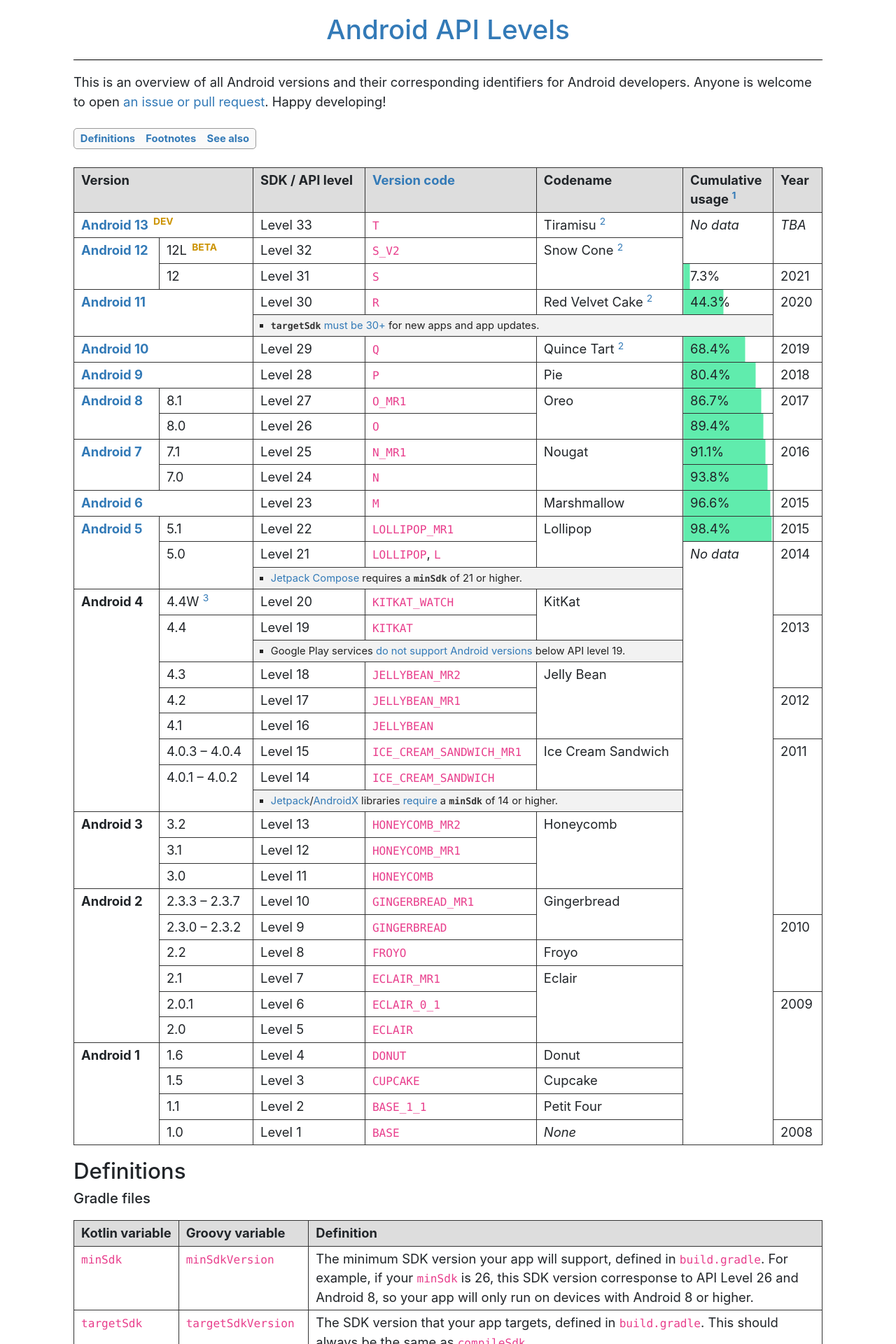
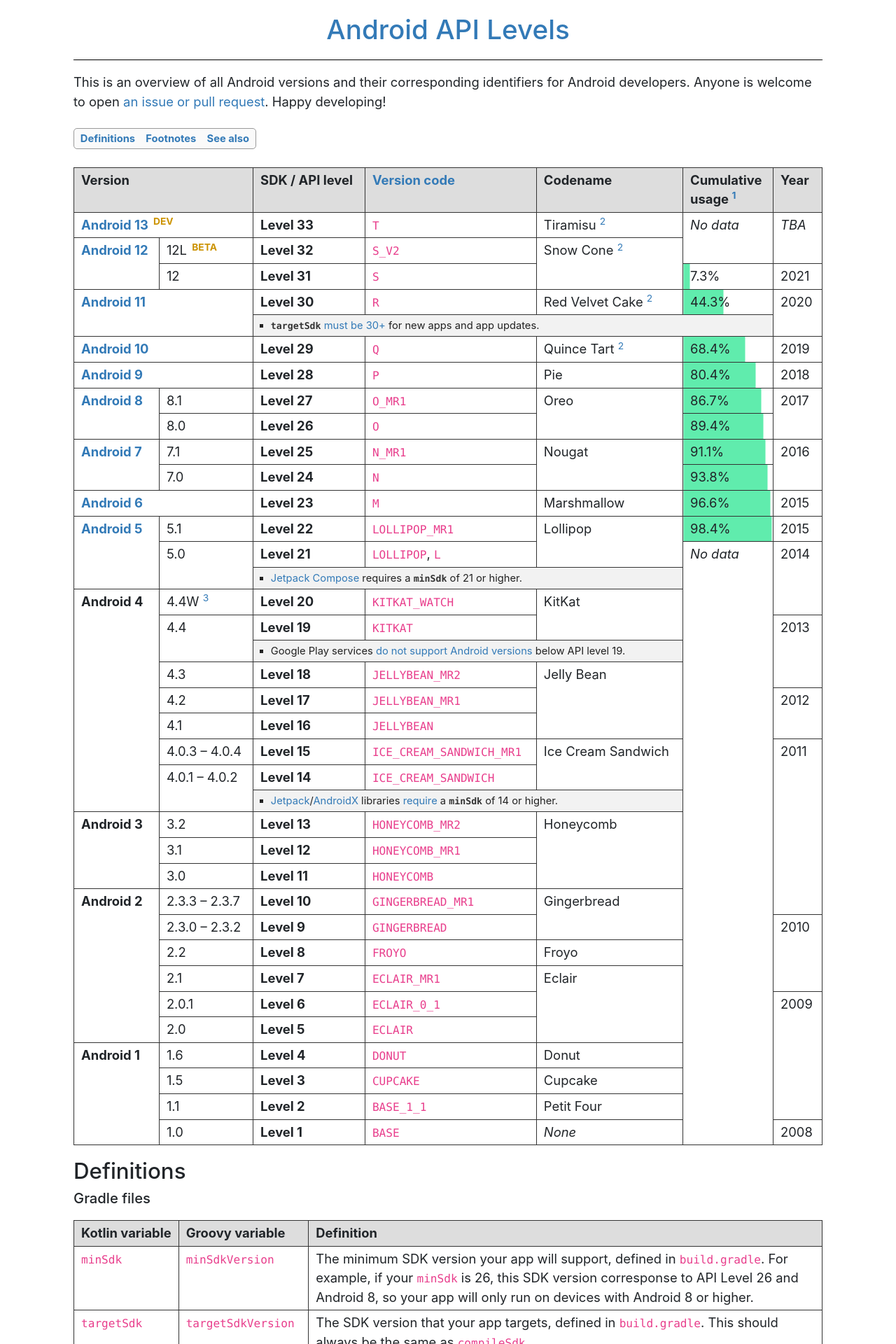
Before and after one commit to ebelinski/apilevels, a Jekyll site: the page built from index.md, in a window 1280 px wide. Shown: the top 1920 px of the page at 70% size. Built offline with Jekyll 4.4.1, drawn with Linux system fonts in a browser that asks for light colours; comment, search, counter and statistics services are not loaded.

Commit message:
Made levels bold.

```diff
--- a/css/main.scss
+++ b/css/main.scss
@@ -176,6 +176,10 @@
   margin-left: 3px;
 }
 
+.level {
+  font-weight: bold;
+}
+
 .table-notes {
   ul {
     margin: 0em;
--- a/index.md
+++ b/index.md
@@ -29,7 +29,7 @@
     <td colspan="2">
       <b><a href="https://developer.android.com/about/versions/13">Android 13</a></b> <sup class="beta">DEV</sup>
     </td>
-    <td>Level 33</td>
+    <td class="level">Level 33</td>
     <td><code>T</code></td>
     <td>
       Tiramisu
@@ -46,7 +46,7 @@
     <td>
       12L <sup class="beta">BETA</sup>
     </td>
-    <td>Level 32</td>
+    <td class="level">Level 32</td>
     <td><code>S_V2</code></td>
     <td rowspan="2">
       Snow Cone
@@ -56,7 +56,7 @@
 
   <tr>
     <td>12</td>
-    <td>Level 31</td>
+    <td class="level">Level 31</td>
     <td><code>S</code></td>
     {% include progress-cell.html percentage=7.3 %}
     <td>2021</td>
@@ -66,7 +66,7 @@
     <td rowspan="2" colspan="2">
       <b><a href="https://developer.android.com/about/versions/11">Android 11</a></b>
     </td>
-    <td>Level 30</td>
+    <td class="level">Level 30</td>
     <td><code>R</code></td>
     <td>
       Red Velvet Cake
@@ -85,7 +85,7 @@
     <td colspan="2">
       <b><a href="https://developer.android.com/about/versions/10">Android 10</a></b>
     </td>
-    <td>Level 29</td>
+    <td class="level">Level 29</td>
     <td><code>Q</code></td>
     <td>
       Quince Tart
@@ -99,7 +99,7 @@
     <td colspan="2">
       <b><a href="https://developer.android.com/about/versions/pie">Android 9</a></b>
     </td>
-    <td>Level 28</td>
+    <td class="level">Level 28</td>
     <td><code>P</code></td>
     <td>Pie</td>
     {% include progress-cell.html percentage=80.4 %}
@@ -111,7 +111,7 @@
       <b><a href="https://developer.android.com/about/versions/oreo">Android 8</a></b>
     </td>
     <td>8.1</td>
-    <td>Level 27</td>
+    <td class="level">Level 27</td>
     <td><code>O_MR1</code></td>
     <td rowspan="2">Oreo</td>
     {% include progress-cell.html percentage=86.7 %}
@@ -119,7 +119,7 @@
   </tr>
   <tr>
     <td>8.0</td>
-    <td>Level 26</td>
+    <td class="level">Level 26</td>
     <td><code>O</code></td>
     {% include progress-cell.html percentage=89.4 %}
   </tr>
@@ -129,7 +129,7 @@
       <b><a href="https://developer.android.com/about/versions/nougat">Android 7</a></b>
     </td>
     <td>7.1</td>
-    <td>Level 25</td>
+    <td class="level">Level 25</td>
     <td><code>N_MR1</code></td>
     <td rowspan="2">Nougat</td>
     {% include progress-cell.html percentage=91.1 %}
@@ -137,7 +137,7 @@
   </tr>
   <tr>
     <td>7.0</td>
-    <td>Level 24</td>
+    <td class="level">Level 24</td>
     <td><code>N</code></td>
     {% include progress-cell.html percentage=93.8 %}
   </tr>
@@ -146,7 +146,7 @@
     <td colspan="2">
       <b><a href="https://developer.android.com/about/versions/marshmallow">Android 6</a></b>
     </td>
-    <td>Level 23</td>
+    <td class="level">Level 23</td>
     <td><code>M</code></td>
     <td>Marshmallow</td>
     {% include progress-cell.html percentage=96.6 %}
@@ -158,7 +158,7 @@
       <b><a href="https://developer.android.com/about/versions/lollipop">Android 5</a></b>
     </td>
     <td>5.1</td>
-    <td>Level 22</td>
+    <td class="level">Level 22</td>
     <td><code>LOLLIPOP_MR1</code></td>
     <td rowspan="2">Lollipop</td>
     {% include progress-cell.html percentage=98.4 %}
@@ -166,7 +166,7 @@
   </tr>
   <tr>
     <td rowspan="2">5.0</td>
-    <td>Level 21</td>
+    <td class="level">Level 21</td>
     <td><code>LOLLIPOP</code>, <code>L</code></td>
     <td rowspan="24"><i>No data</i></td>
     <td rowspan="3">2014</td>
@@ -182,13 +182,13 @@
     <td>
       4.4W <sup id="fnref:3"><a href="#fn:3" class="footnote">3</a></sup>
     </td>
-    <td>Level 20</td>
+    <td class="level">Level 20</td>
     <td><code>KITKAT_WATCH</code></td>
     <td rowspan="2">KitKat</td>
   </tr>
   <tr>
     <td rowspan="2">4.4</td>
-    <td>Level 19</td>
+    <td class="level">Level 19</td>
     <td><code>KITKAT</code></td>
     <td rowspan="3">2013</td>
   </tr>
@@ -199,31 +199,31 @@
   </td></tr>
   <tr>
     <td>4.3</td>
-    <td>Level 18</td>
+    <td class="level">Level 18</td>
     <td><code>JELLYBEAN_MR2</code></td>
     <td rowspan="3">Jelly Bean</td>
   </tr>
   <tr>
     <td>4.2</td>
-    <td>Level 17</td>
+    <td class="level">Level 17</td>
     <td><code>JELLYBEAN_MR1</code></td>
     <td rowspan="2">2012</td>
   </tr>
   <tr>
     <td>4.1</td>
-    <td>Level 16</td>
+    <td class="level">Level 16</td>
     <td><code>JELLYBEAN</code></td>
   </tr>
   <tr>
     <td>4.0.3 – 4.0.4</td>
-    <td>Level 15</td>
+    <td class="level">Level 15</td>
     <td><code>ICE_CREAM_SANDWICH_MR1</code></td>
     <td rowspan="2">Ice Cream Sandwich</td>
     <td rowspan="7">2011</td>
   </tr>
   <tr>
     <td rowspan="2">4.0.1 – 4.0.2</td>
-    <td>Level 14</td>
+    <td class="level">Level 14</td>
     <td><code>ICE_CREAM_SANDWICH</code></td>
   </tr>
   <tr class="table-notes"><td colspan="3">
@@ -235,80 +235,80 @@
   <tr>
     <td rowspan="3"><b>Android 3</b></td>
     <td>3.2</td>
-    <td>Level 13</td>
+    <td class="level">Level 13</td>
     <td><code>HONEYCOMB_MR2</code></td>
     <td rowspan="3">Honeycomb</td>
   </tr>
   <tr>
     <td>3.1</td>
-    <td>Level 12</td>
+    <td class="level">Level 12</td>
     <td><code>HONEYCOMB_MR1</code></td>
   </tr>
   <tr>
     <td>3.0</td>
-    <td>Level 11</td>
+    <td class="level">Level 11</td>
     <td><code>HONEYCOMB</code></td>
   </tr>
 
   <tr>
     <td rowspan="6"><b>Android 2</b></td>
     <td>2.3.3 – 2.3.7</td>
-    <td>Level 10</td>
+    <td class="level">Level 10</td>
     <td><code>GINGERBREAD_MR1</code></td>
     <td rowspan="2">Gingerbread</td>
   </tr>
   <tr>
     <td>2.3.0 – 2.3.2</td>
-    <td>Level 9</td>
+    <td class="level">Level 9</td>
     <td><code>GINGERBREAD</code></td>
     <td rowspan="3">2010</td>
   </tr>
   <tr>
     <td>2.2</td>
-    <td>Level 8</td>
+    <td class="level">Level 8</td>
     <td><code>FROYO</code></td>
     <td>Froyo</td>
   </tr>
   <tr>
     <td>2.1</td>
-    <td>Level 7</td>
+    <td class="level">Level 7</td>
     <td><code>ECLAIR_MR1</code></td>
     <td rowspan="3">Eclair</td>
   </tr>
   <tr>
     <td>2.0.1</td>
-    <td>Level 6</td>
+    <td class="level">Level 6</td>
     <td><code>ECLAIR_0_1</code></td>
     <td rowspan="5">2009</td>
   </tr>
   <tr>
     <td>2.0</td>
-    <td>Level 5</td>
+    <td class="level">Level 5</td>
     <td><code>ECLAIR</code></td>
   </tr>
 
   <tr>
     <td rowspan="4"><b>Android 1</b></td>
     <td>1.6</td>
-    <td>Level 4</td>
+    <td class="level">Level 4</td>
     <td><code>DONUT</code></td>
     <td>Donut</td>
   </tr>
   <tr>
     <td>1.5</td>
-    <td>Level 3</td>
+    <td class="level">Level 3</td>
     <td><code>CUPCAKE</code></td>
     <td>Cupcake</td>
   </tr>
   <tr>
     <td>1.1</td>
-    <td>Level 2</td>
+    <td class="level">Level 2</td>
     <td><code>BASE_1_1</code></td>
     <td>Petit Four</td>
   </tr>
   <tr>
     <td>1.0</td>
-    <td>Level 1</td>
+    <td class="level">Level 1</td>
     <td><code>BASE</code></td>
     <td><i>None</i></td>
     <td>2008</td>
```
